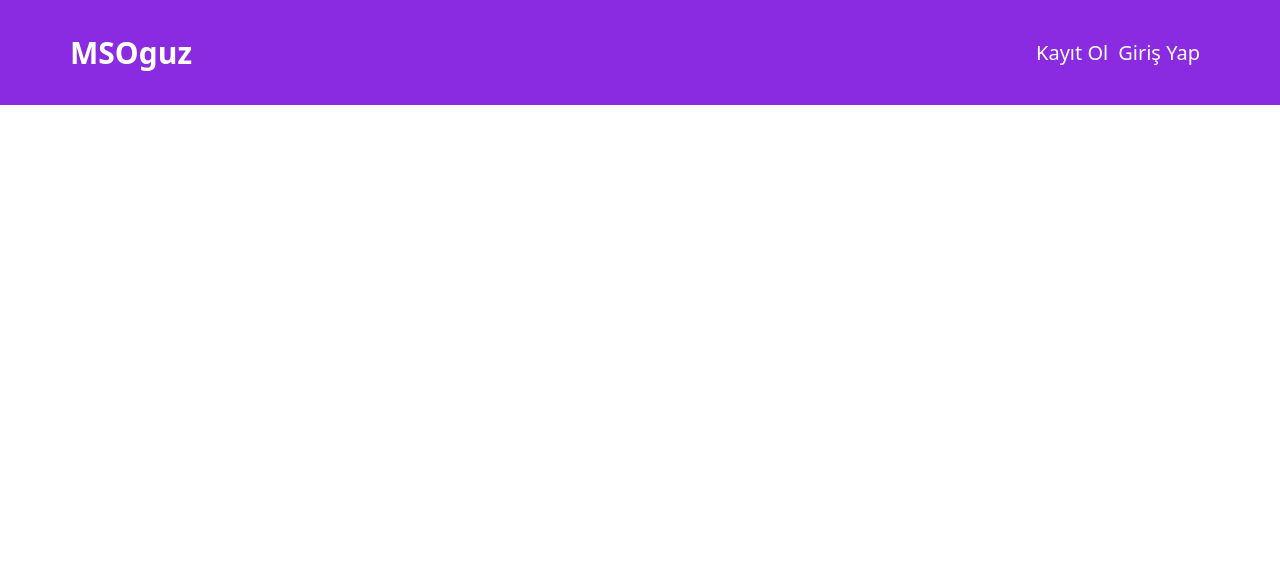
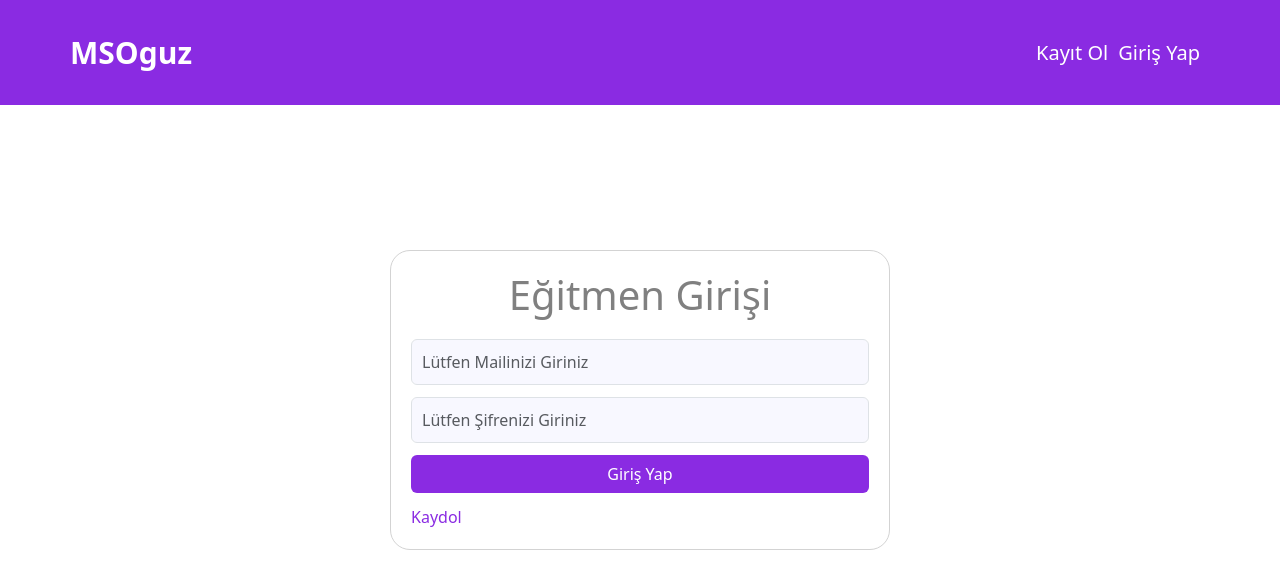
Before and after one commit to msabrioguz/Vue3-Ders, a Vue app in the folder 20-kurslarim/: page /login in a window 1280 px wide. Shown: the top 588 px of the page. Built offline with nearby package versions, Linux system fonts and the light colour scheme; what vue-toast-notification would draw is missing.

Commit message:
Güncelleme

```diff
--- a/20-kurslarim/src/assets/main.css
+++ b/20-kurslarim/src/assets/main.css
@@ -50,3 +50,40 @@ header ul li{
   justify-content: center;
   align-items: center;
 }
+.registerContainer form {
+  width: 500px;
+  border: 1px solid lightgray;
+  padding: 20px;
+  border-radius: 20px;
+}
+
+.registerContainer form h1 {
+  text-align: center;
+  color: gray;
+  margin-bottom: 20px;
+}
+
+.registerContainer form input {
+  background-color: ghostwhite;
+  font-size: 16px;
+  padding: 10px;
+  margin-bottom: 12px;
+}
+
+.registerContainer .btn-block {
+  background-color: blueviolet;
+  color: white;
+  width: 100%;
+}
+
+.registerContainer .btn-block:hover{
+  background-color: white;
+  color: blueviolet;
+  border: 1px solid blueviolet;
+}
+
+.formChange a{
+  cursor: pointer;
+  color: blueviolet;
+  font-weight: 100;
+}
--- a/20-kurslarim/src/views/LoginView.vue
+++ b/20-kurslarim/src/views/LoginView.vue
@@ -1,13 +1,44 @@
 <template>
-    <div>
-        Login
-    </div>
+  <div class="registerContainer">
+    <Form>
+      <h1>Eğitmen Girişi</h1>
+      <div class="form-group">
+        <Field name="email" v-slot="{ field, errors, errorMessage }">
+          <input
+            type="email"
+            class="form-control"
+            placeholder="Lütfen Mailinizi Giriniz"
+            v-bind="field"
+          />
+          <div class="input-alert" v-if="errors.length !== 0">
+            {{ errorMessage }}
+          </div>
+        </Field>
+      </div>
+      <div class="form-group">
+        <Field name="password" v-slot="{ field, errors, errorMessage }">
+          <input
+            type="password"
+            class="form-control"
+            placeholder="Lütfen Şifrenizi Giriniz"
+            v-bind="field"
+          />
+          <div class="input-alert" v-if="errors.length !== 0">
+            {{ errorMessage }}
+          </div>
+        </Field>
+      </div>
+      <button class="btn btn-block mb-3">Giriş Yap</button>
+      <div class="formChange">
+        <router-link to="/register">Kaydol</router-link>
+      </div>
+    </Form>
+  </div>
 </template>
 
 <script setup>
-
+import { Field, Form } from 'vee-validate';
+import * as yup from 'yup';
 </script>
 
-<style>
-
-</style>
+<style></style>
--- a/20-kurslarim/src/views/RegisterView.vue
+++ b/20-kurslarim/src/views/RegisterView.vue
@@ -1,7 +1,7 @@
 <template>
   <div class="registerContainer">
     <Form>
-      <h1>Eğitmen Girişi</h1>
+      <h1>Kayıt Ol</h1>
       <div class="form-group">
         <Field name="email" v-slot="{ field, errors, errorMessage }">
           <input
@@ -28,7 +28,10 @@
           </div>
         </Field>
       </div>
-      <button class="btn btn-primary btn-lg">Kayıt Ol</button>
+      <button class="btn btn-block mb-3">Kayıt Ol</button>
+      <div class="formChange">
+        <router-link to="/login">Giriş Yap</router-link>
+      </div>
     </Form>
   </div>
 </template>
@@ -36,10 +39,6 @@
 <script setup>
 import { Field, Form } from 'vee-validate';
 import * as yup from 'yup';
-
-
 </script>
 
-<style>
-
-</style>
+<style></style>
```
